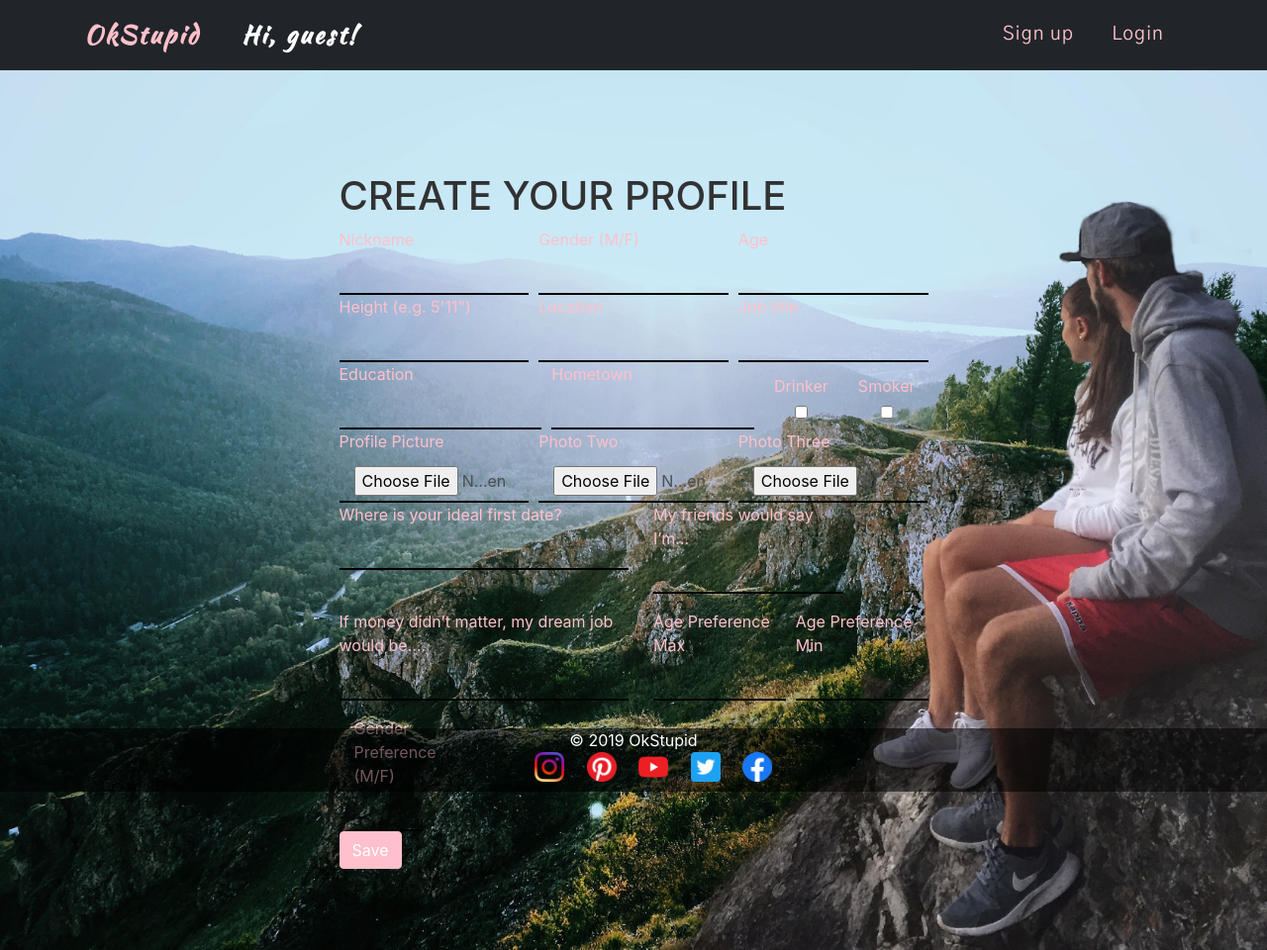
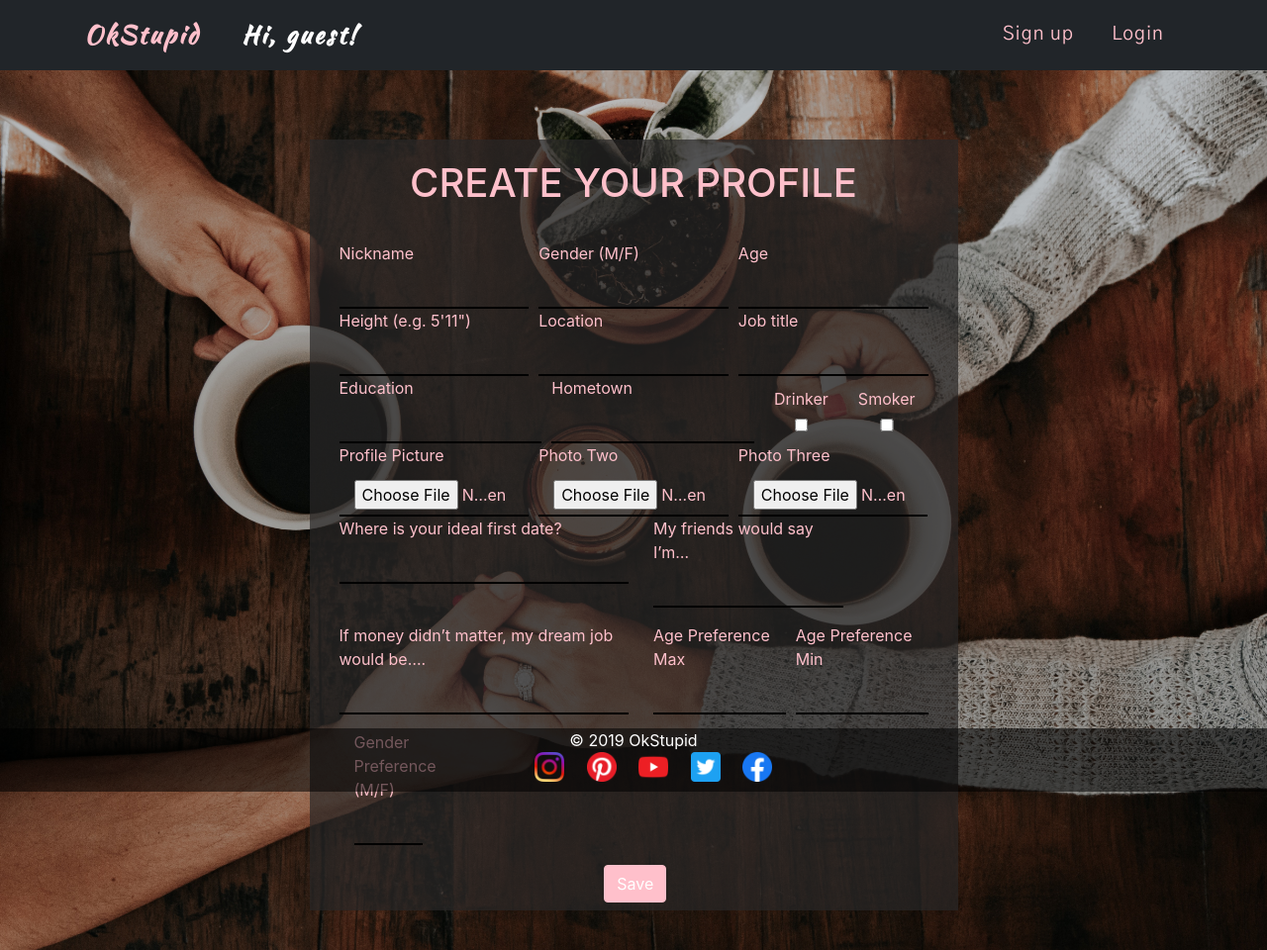
Before and after one commit to jcylok/okstupid, a Django app: page /profile/create in a window 1280 px wide. Shown: the whole page at 99% size. Run offline with Django 3.2, Linux system fonts and the light colour scheme; some libraries are stand-ins or nearby versions; some web fonts are replaced.

Commit message:
create profile sttyle is done

```diff
--- a/okstupid/static/css/forms.css
+++ b/okstupid/static/css/forms.css
@@ -7,6 +7,7 @@
   border-bottom:2px solid black !important;
   padding: 5px 15px;
   outline: none !important;
+  color: pink !important;
 }
 
 .form-group{
@@ -20,6 +21,8 @@
 .btn{
   background-color: pink !important;
   border:1px solid pink !important;
+  margin-top: 20px !important;
+  margin-left: 45% !important;
 }
 
 input {
@@ -53,13 +56,23 @@ input {
 
 /* profile-background */
 .profile-background{
-  background-image: url('/static/images/couple5.jpg');
+  background-image: url('/static/images/couple6.jpg');
   background-size: cover;
   background-position: center;
   background-repeat: no-repeat;
   min-height: 120vh;
 }
 
+.profile-form{
+  background: rgba(40, 39, 39, .7);
+}
+
+.form--header{
+  color: pink;
+  text-align: center;
+  margin-bottom: 15px;
+  padding: 20px;
+}
 .form-check{
   margin-right: 3px !important;
 }
--- a/okstupid/templates/profile_form.html
+++ b/okstupid/templates/profile_form.html
@@ -5,7 +5,7 @@
   <div  class="profile-form col col-md-6 col-lg-6">
     <div class="col">
       <section >
-      <h1>{{ header }}</h1>
+      <h1 class="form--header">{{ header }}</h1>
       <form method="POST" enctype="multipart/form-data">
         {% csrf_token %}
         <div class="form-row">
```
Also changed, not shown: okstupid/static/images/couple6.jpg (added).
